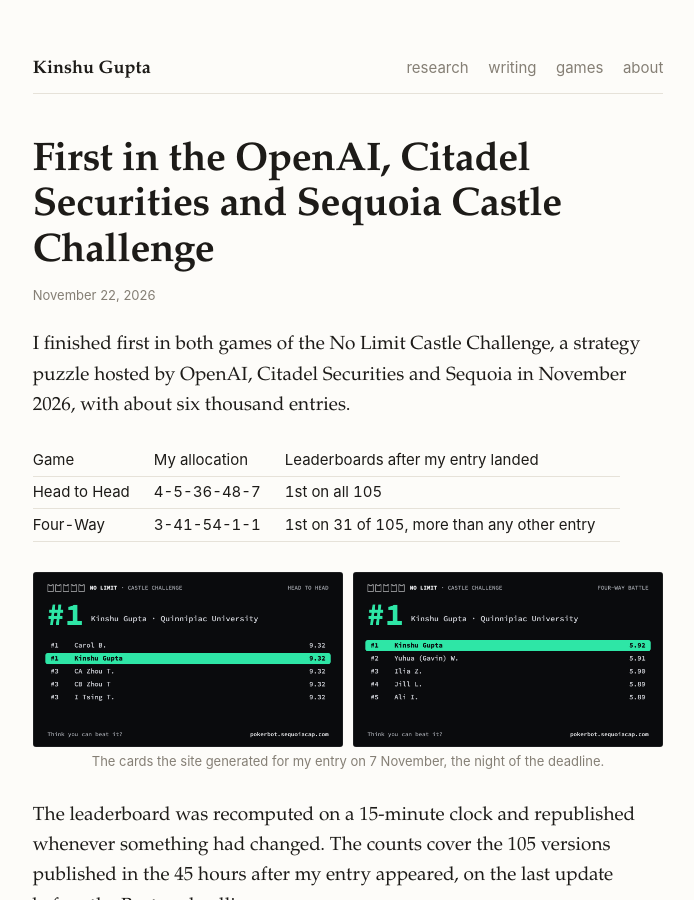
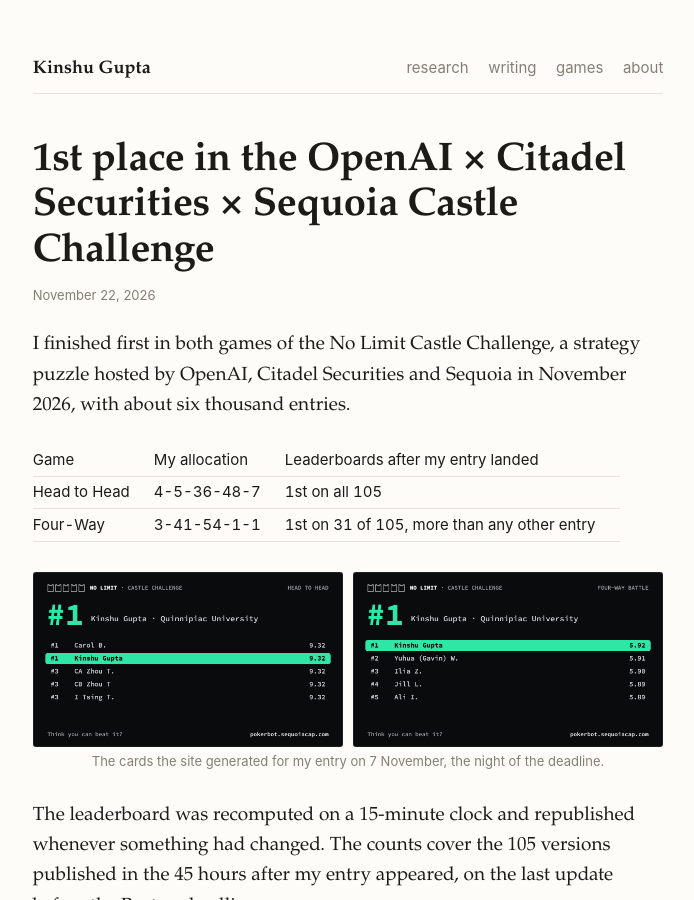
Before and after one commit to kinshu0/kinshu0.github.io, a Jekyll site: the page built from _posts/2026-11-22-castle-challenge.markdown, in a window 1280 px wide and 900 px high. Shown: the whole window, without its empty margins (292-986 px from the left). Built offline with Jekyll 4.4.1, drawn with Linux system fonts in a browser that asks for light colours.

Commit message:
Castle post: title '1st place in the OpenAI × Citadel Securities × Sequoia Castle Challenge'
Co-Authored-By: Claude Fable 5.2 <noreply@anthropic.com>

```diff
--- a/_posts/2026-11-22-castle-challenge.markdown
+++ b/_posts/2026-11-22-castle-challenge.markdown
@@ -1,6 +1,6 @@
 ---
 layout: post
-title: "First in the OpenAI, Citadel Securities and Sequoia Castle Challenge"
+title: "1st place in the OpenAI × Citadel Securities × Sequoia Castle Challenge"
 date: 2026-11-22 14:00:00 -0500
 permalink: /castle-challenge/
 math: true
```
